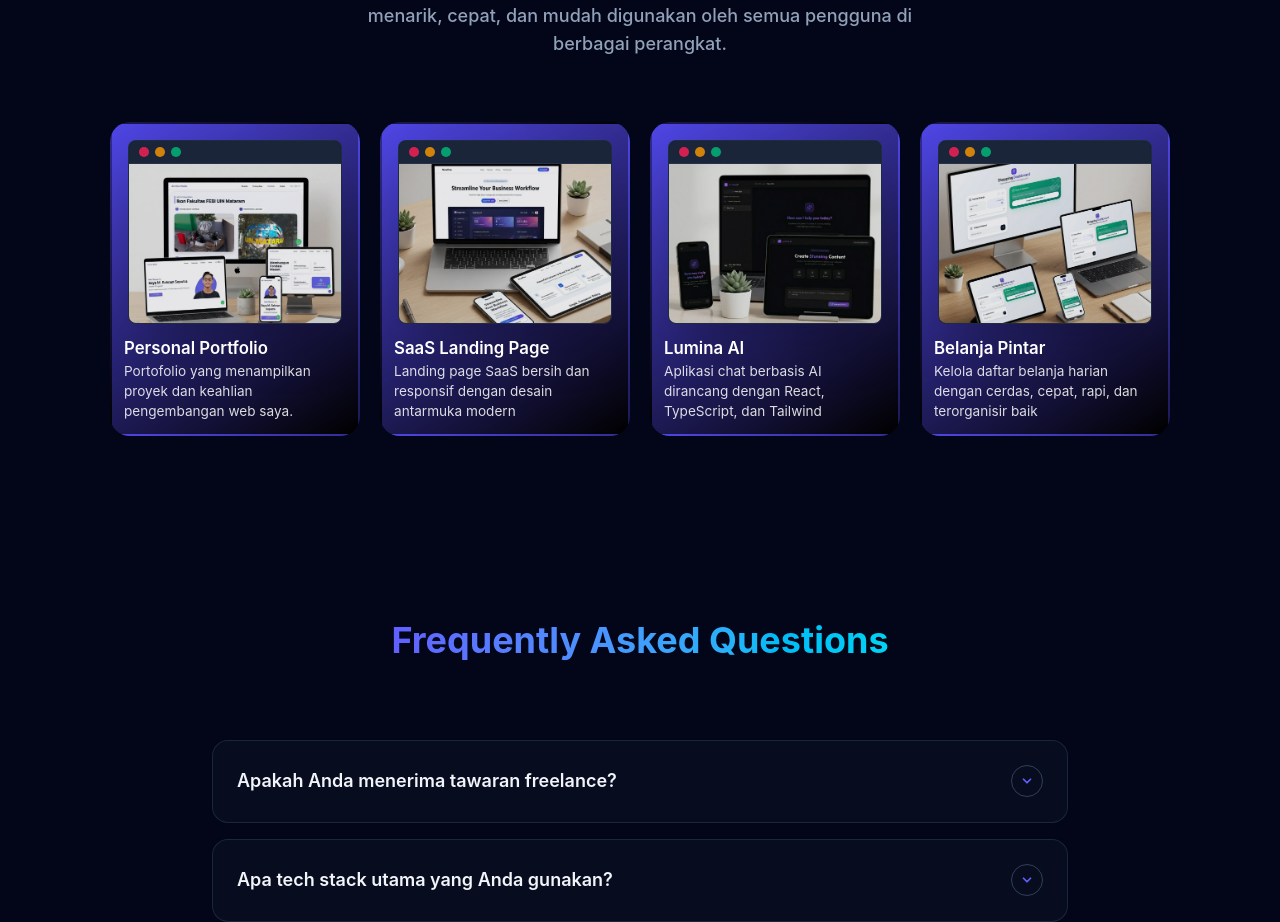
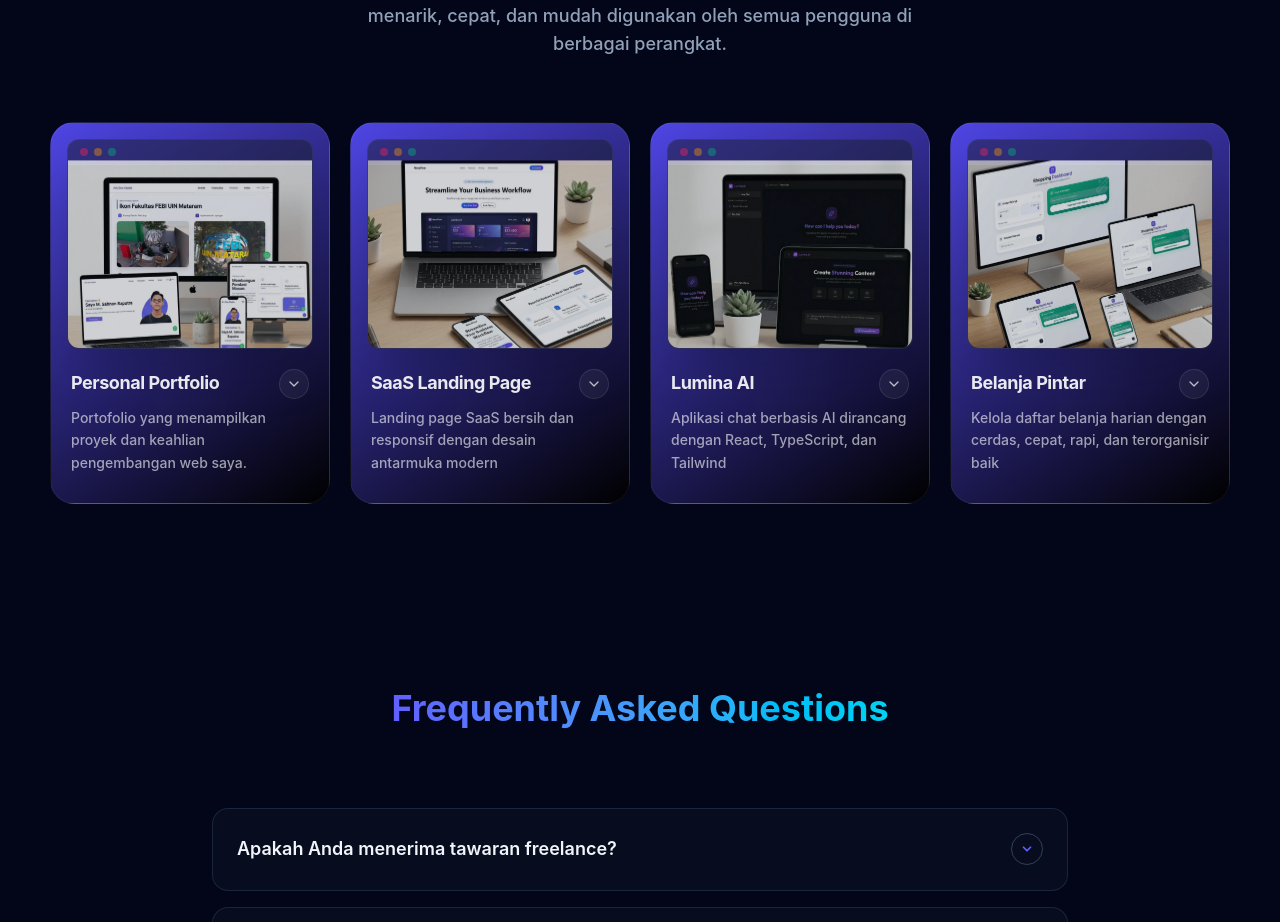
Before and after one commit to IrfanAqila31/Irfan-Dev-Portfolio, a React (Vite) app: page / in a window 1280 px wide. Shown: the part 3747-4669 px from the top of the page. Built offline with nearby package versions, Linux system fonts and the light colour scheme.

Commit message:
setup project

```diff
--- a/src/components/ChromaGrid.tsx
+++ b/src/components/ChromaGrid.tsx
@@ -4,11 +4,13 @@
 import LuminaAI from "../assets/demo/lumina-ai.webp";
 import SaaS from "../assets/demo/Saas.webp";
 import BelanjaPintar from "../assets/demo/belanja-pintar.webp";
+import { ChevronDown } from "lucide-react";
 
 export interface ChromaItem {
   image: string;
   title: string;
   subtitle: string;
+  longDescription?: string;
   handle?: string;
   location?: string;
   borderColor?: string;
@@ -47,6 +49,8 @@
       title: "Personal Portfolio",
       subtitle:
         "Portofolio yang menampilkan proyek dan keahlian pengembangan web saya.",
+      longDescription:
+        "Sebuah website portofolio sederhana tapi terlihat modern yang dibangun dengan Tailwind CSS. Menampilkan desain responsif, animasi halus menggunakan aos.",
       handle: "",
       borderColor: "#4F46E5",
       gradient: "linear-gradient(145deg,#4F46E5,#000)",
@@ -57,6 +61,8 @@
       title: "SaaS Landing Page",
       subtitle:
         "Landing page SaaS bersih dan responsif dengan desain antarmuka modern",
+      longDescription:
+        "Dashboard SaaS dengan fokus pada UX yang bersih. Menggunakan arsitektur komponen modular untuk memudahkan skalabilitas dan kustomisasi tema terang yang premium.",
       handle: "",
       borderColor: "#4F46E5",
       gradient: "linear-gradient(145deg,#4F46E5,#000)",
@@ -67,6 +73,8 @@
       title: "Lumina AI ",
       subtitle:
         "Aplikasi chat berbasis AI dirancang dengan React, TypeScript, dan Tailwind",
+      longDescription:
+        "Antarmuka chat kecerdasan buatan yang interaktif. Menerapkan manajemen state yang kompleks, streaming response, dan desain futuristik dengan efek glassmorphism.",
       handle: "",
       borderColor: "#4F46E5",
       gradient: "linear-gradient(145deg,#4F46E5,#000)",
@@ -77,6 +85,8 @@
       title: "Belanja Pintar ",
       subtitle:
         "Kelola daftar belanja harian dengan cerdas, cepat, rapi, dan terorganisir baik",
+      longDescription:
+        "Asisten belanja cerdas yang mengintegrasikan AI untuk membantu menemukan bahan masakan secara otomatis hanya dengan memasukkan nama hidangan. Dilengkapi dengan dashboard progres real-time, kategorisasi otomatis, dan manajemen daftar belanja yang intuitif untuk pengalaman yang lebih efisien.",
       handle: "",
       borderColor: "#4F46E5",
       gradient: "linear-gradient(145deg,#4F46E5,#000)",
@@ -125,17 +135,6 @@
     });
   };
 
-  const handleCardClick = (url?: string) => {
-    if (url) window.open(url, "_blank", "noopener,noreferrer");
-  };
-
-  const handleCardMove: React.MouseEventHandler<HTMLElement> = (e) => {
-    const c = e.currentTarget as HTMLElement;
-    const rect = c.getBoundingClientRect();
-    c.style.setProperty("--mouse-x", `${e.clientX - rect.left}px`);
-    c.style.setProperty("--mouse-y", `${e.clientY - rect.top}px`);
-  };
-
   return (
     <div
       ref={rootRef}
@@ -151,63 +150,7 @@
       }
     >
       {data.map((c, i) => (
-        <article
-          key={i}
-          onMouseMove={handleCardMove}
-          onClick={() => handleCardClick(c.url)}
-          className="group relative flex flex-col w-[250px] rounded-[20px] overflow-hidden border-2 border-transparent transition-colors duration-300 cursor-pointer"
-          style={
-            {
-              "--card-border": c.borderColor || "transparent",
-              background: c.gradient,
-              "--spotlight-color": "rgba(255,255,255,0.3)",
-            } as React.CSSProperties
-          }
-        >
-          <div
-            className="absolute inset-0 pointer-events-none transition-opacity duration-500 z-20 opacity-0 group-hover:opacity-100"
-            style={{
-              background:
-                "radial-gradient(circle at var(--mouse-x) var(--mouse-y), var(--spotlight-color), transparent 70%)",
-            }}
-          />
-          <div className="relative z-10 w-full p-4 pb-0 box-border">
-            {/* Browser / Device Mockup */}
-            <div className="w-full rounded-lg overflow-hidden border border-slate-700/50 bg-slate-900 shadow-2xl group-hover:-translate-y-1 transition-transform duration-300">
-              {/* Browser Header (Mac style dots) */}
-              <div className="flex items-center px-2.5 py-1.5 bg-slate-800/80 border-b border-slate-700/50">
-                <div className="flex gap-1.5">
-                  <div className="w-2.5 h-2.5 rounded-full bg-rose-500/80"></div>
-                  <div className="w-2.5 h-2.5 rounded-full bg-amber-500/80"></div>
-                  <div className="w-2.5 h-2.5 rounded-full bg-emerald-500/80"></div>
-                </div>
-              </div>
-              {/* Image Frame */}
-              <div className="relative w-full aspect-4/3 bg-slate-950">
-                <img
-                  src={c.image}
-                  alt={c.title}
-                  loading="lazy"
-                  className="absolute inset-0 w-full h-full object-cover object-[center_45%] opacity-90 group-hover:opacity-100 transition-opacity duration-300"
-                />
-              </div>
-            </div>
-          </div>
-          <footer className="relative z-10 p-3 text-white font-sans">
-            <h3 className="m-0 text-[1.05rem] font-semibold">{c.title}</h3>
-            {c.handle && (
-              <span className="text-[0.95rem] opacity-80 text-right">
-                {c.handle}
-              </span>
-            )}
-            <p className="m-0 text-[0.85rem] opacity-85">{c.subtitle}</p>
-            {c.location && (
-              <span className="text-[0.85rem] opacity-85 text-right">
-                {c.location}
-              </span>
-            )}
-          </footer>
-        </article>
+        <ProjectCard key={i} item={c} />
       ))}
       <div
         className="absolute inset-0 pointer-events-none z-30"
@@ -241,4 +184,120 @@
   );
 };
 
+const ProjectCard: React.FC<{ item: ChromaItem }> = ({ item }) => {
+  const [isExpanded, setIsExpanded] = React.useState(false);
+
+  const handleCardClick = (url?: string) => {
+    if (url) window.open(url, "_blank", "noopener,noreferrer");
+  };
+
+  const handleCardMove: React.MouseEventHandler<HTMLElement> = (e) => {
+    const c = e.currentTarget as HTMLElement;
+    const rect = c.getBoundingClientRect();
+    c.style.setProperty("--mouse-x", `${e.clientX - rect.left}px`);
+    c.style.setProperty("--mouse-y", `${e.clientY - rect.top}px`);
+  };
+
+  const toggleExpand = (e: React.MouseEvent) => {
+    e.stopPropagation();
+    setIsExpanded(!isExpanded);
+  };
+
+  return (
+    <article
+      onMouseMove={handleCardMove}
+      onClick={() => handleCardClick(item.url)}
+      className="group relative flex flex-col w-[280px] rounded-[24px] overflow-hidden border border-white/5 transition-all duration-500 cursor-pointer hover:shadow-2xl hover:shadow-indigo-500/20"
+      style={
+        {
+          "--card-border": item.borderColor || "transparent",
+          background: item.gradient,
+          "--spotlight-color": "rgba(255,255,255,0.15)",
+        } as React.CSSProperties
+      }
+    >
+      <div
+        className="absolute inset-0 pointer-events-none transition-opacity duration-500 z-20 opacity-0 group-hover:opacity-100"
+        style={{
+          background:
+            "radial-gradient(circle at var(--mouse-x) var(--mouse-y), var(--spotlight-color), transparent 70%)",
+        }}
+      />
+      <div className="relative z-10 w-full p-4 pb-0 box-border">
+        {/* Browser / Device Mockup */}
+        <div className="w-full rounded-xl overflow-hidden border border-white/10 bg-slate-950/50 shadow-2xl group-hover:-translate-y-1 transition-transform duration-500">
+          {/* Browser Header */}
+          <div className="flex items-center px-3 py-2 bg-white/5 border-b border-white/5">
+            <div className="flex gap-1.5">
+              <div className="w-2 h-2 rounded-full bg-rose-500/40"></div>
+              <div className="w-2 h-2 rounded-full bg-amber-500/40"></div>
+              <div className="w-2 h-2 rounded-full bg-emerald-500/40"></div>
+            </div>
+          </div>
+          {/* Image Frame */}
+          <div className="relative w-full aspect-4/3 bg-slate-900">
+            <img
+              src={item.image}
+              alt={item.title}
+              loading="lazy"
+              className="absolute inset-0 w-full h-full object-cover object-[center_45%] opacity-80 group-hover:opacity-100 transition-all duration-700 scale-105 group-hover:scale-100"
+            />
+          </div>
+        </div>
+      </div>
+      <footer className="relative z-10 p-5 text-white font-sans flex flex-col gap-2">
+        <div className="flex items-start justify-between gap-2">
+          <div className="flex flex-col">
+            <h3 className="m-0 text-lg font-bold tracking-tight text-white/90">
+              {item.title}
+            </h3>
+            {item.handle && (
+              <span className="text-xs font-medium text-indigo-400">
+                {item.handle}
+              </span>
+            )}
+          </div>
+          {item.longDescription && (
+            <button
+              onClick={toggleExpand}
+              className={`p-1.5 rounded-full bg-white/5 hover:bg-white/10 border border-white/10 transition-all duration-300 ${
+                isExpanded ? "rotate-180" : ""
+              }`}
+            >
+              <ChevronDown className="w-4 h-4 text-white/70" />
+            </button>
+          )}
+        </div>
+
+        <p className="m-0 text-[0.875rem] leading-relaxed text-white/60 font-medium">
+          {item.subtitle}
+        </p>
+
+        {/* Expandable Long Description */}
+        <div
+          className={`grid transition-all duration-500 ease-in-out ${
+            isExpanded
+              ? "grid-rows-[1fr] opacity-100 mt-2"
+              : "grid-rows-[0fr] opacity-0"
+          }`}
+        >
+          <div className="overflow-hidden">
+            <div className="pt-3 border-t border-white/5">
+              <p className="text-[0.825rem] leading-relaxed text-white/50 italic">
+                {item.longDescription}
+              </p>
+            </div>
+          </div>
+        </div>
+
+        {item.location && (
+          <span className="text-xs font-medium text-white/40 mt-1">
+            {item.location}
+          </span>
+        )}
+      </footer>
+    </article>
+  );
+};
+
 export default ChromaGrid;
```
